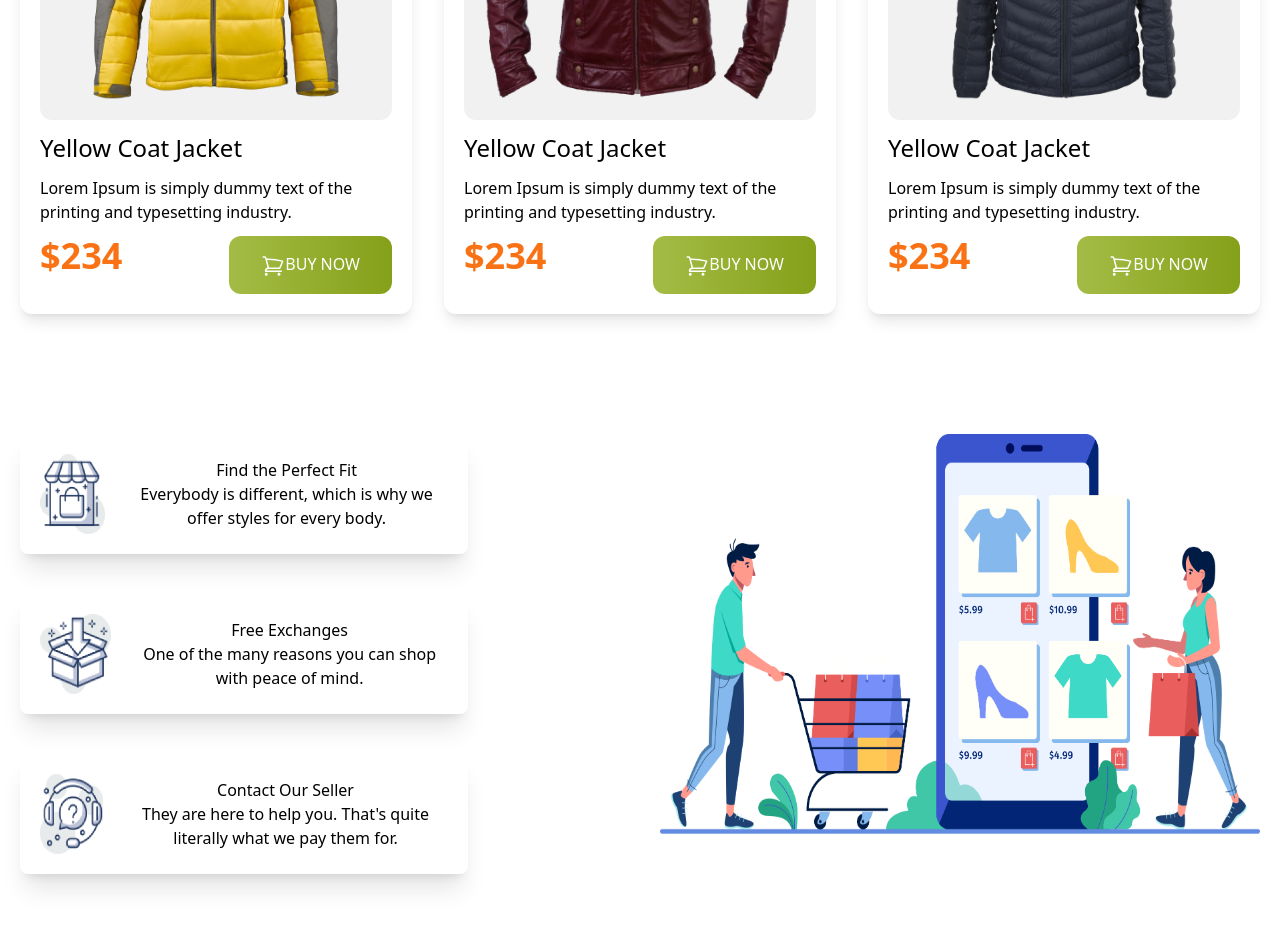
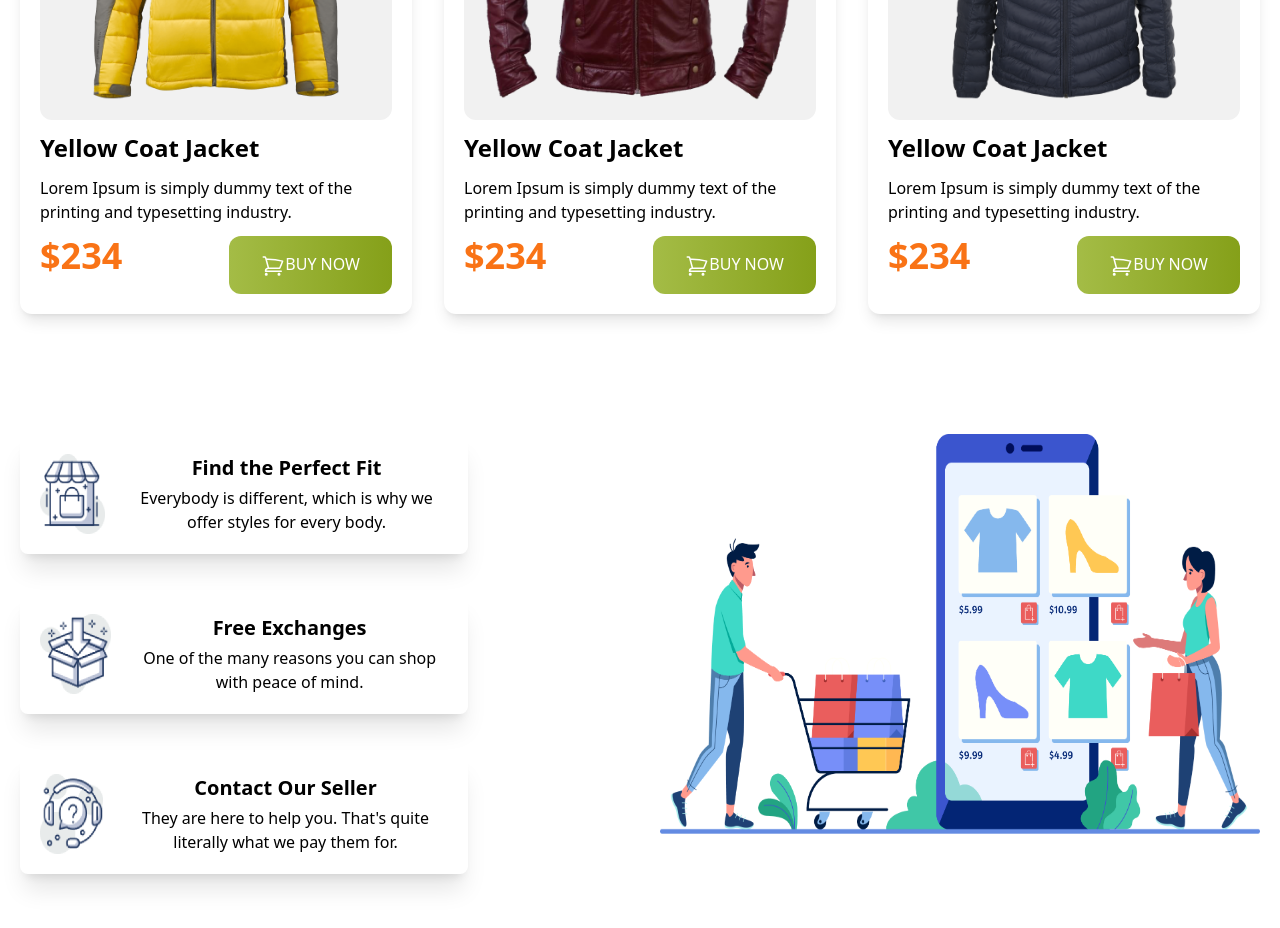
Before and after one commit to INDR0802/penguin-fashion, a plain HTML site: page index.html in a window 1280 px wide. Shown: the part 1760-2688 px from the top of the page. Drawn offline with nearby package versions, Linux system fonts and the light colour scheme.

Commit message:
font changes

```diff
--- a/index.html
+++ b/index.html
@@ -16,6 +16,7 @@
             font-family: "Bebas Neue";
         }
     </style>
+    <link rel="shortcut icon" href="icons/online-shopping.png" type="image/x-icon">
 </head>
 
 <body>
@@ -67,7 +68,7 @@
                     <div class="bg-[#F1F1F1] p-5 rounded-xl">
                         <img src="images/jacket-1.png" alt="">
                     </div>
-                    <h4 class="text-2xl">Yellow Coat Jacket </h4>
+                    <h4 class="text-2xl font-extrabold">Yellow Coat Jacket </h4>
                     <p>Lorem Ipsum is simply dummy text of the printing and typesetting industry.</p>
                     <div class="flex justify-between">
                         <h3 class="text-4xl font-extrabold text-orange-500">$234</h3>
@@ -85,7 +86,7 @@
                     <div class="bg-[#F1F1F1] p-5 rounded-xl">
                         <img src="images/jacket-2.png" alt="">
                     </div>
-                    <h4 class="text-2xl">Yellow Coat Jacket </h4>
+                    <h4 class="text-2xl font-extrabold">Yellow Coat Jacket </h4>
                     <p>Lorem Ipsum is simply dummy text of the printing and typesetting industry.</p>
                     <div class="flex justify-between">
                         <h3 class="text-4xl font-extrabold text-orange-500">$234</h3>
@@ -103,7 +104,7 @@
                     <div class="bg-[#F1F1F1] p-5 rounded-xl">
                         <img src="images/jacket-3.png" alt="">
                     </div>
-                    <h4 class="text-2xl">Yellow Coat Jacket </h4>
+                    <h4 class="text-2xl font-extrabold">Yellow Coat Jacket </h4>
                     <p>Lorem Ipsum is simply dummy text of the printing and typesetting industry.</p>
                     <div class="flex justify-between">
                         <h3 class="text-4xl font-extrabold text-orange-500">$234</h3>
@@ -127,7 +128,7 @@
                     <div class="bg-[#F1F1F1] p-5 rounded-xl">
                         <img src="images/jacket-4.png" alt="">
                     </div>
-                    <h4 class="text-2xl">Yellow Coat Jacket </h4>
+                    <h4 class="text-2xl font-extrabold">Yellow Coat Jacket </h4>
                     <p>Lorem Ipsum is simply dummy text of the printing and typesetting industry.</p>
                     <div class="flex justify-between">
                         <h3 class="text-4xl font-extrabold text-orange-500">$234</h3>
@@ -145,7 +146,7 @@
                     <div class="bg-[#F1F1F1] p-5 rounded-xl">
                         <img src="images/jacket-5.png" alt="">
                     </div>
-                    <h4 class="text-2xl">Yellow Coat Jacket </h4>
+                    <h4 class="text-2xl font-extrabold">Yellow Coat Jacket </h4>
                     <p>Lorem Ipsum is simply dummy text of the printing and typesetting industry.</p>
                     <div class="flex justify-between">
                         <h3 class="text-4xl font-extrabold text-orange-500">$234</h3>
@@ -163,7 +164,7 @@
                     <div class="bg-[#F1F1F1] p-5 rounded-xl">
                         <img src="images/jacket-6.png" alt="">
                     </div>
-                    <h4 class="text-2xl">Yellow Coat Jacket </h4>
+                    <h4 class="text-2xl font-extrabold">Yellow Coat Jacket </h4>
                     <p>Lorem Ipsum is simply dummy text of the printing and typesetting industry.</p>
                     <div class="flex justify-between">
                         <h3 class="text-4xl font-extrabold text-orange-500">$234</h3>
@@ -185,21 +186,21 @@
                 <div class="flex flex-col md:flex-row justify-center items-center p-5 rounded-lg shadow-xl max-w-md">
                     <div><img src="icons/house.png" alt="" class="h-20 w-20 md:mr-5"></div>
                     <div class="ml-5 text-center">
-                        <h2>Find the Perfect Fit</h2>
+                        <h2 class="font-extrabold text-xl mb-1">Find the Perfect Fit</h2>
                         <p>Everybody is different, which is why we offer styles for every body.</p>
                     </div>
                 </div>
                 <div class="flex flex-col md:flex-row justify-center items-center p-5 rounded-lg shadow-xl max-w-md">
                     <div><img src="icons/box.png" alt="" class="h-20 w-20 md:mr-5"></div>
                     <div class="ml-5 text-center">
-                        <h2>Free Exchanges</h2>
+                        <h2 class="font-extrabold text-xl mb-1">Free Exchanges</h2>
                         <p>One of the many reasons you can shop with peace of mind.</p>
                     </div>
                 </div>
                 <div class="flex flex-col md:flex-row justify-center items-center p-5 rounded-lg shadow-xl max-w-md">
                     <div><img src="icons/question.png" alt="" class="h-20 w-20 md:mr-5"></div>
                     <div class="ml-5 text-center">
-                        <h2>Contact Our Seller</h2>
+                        <h2 class="font-extrabold text-xl mb-1">Contact Our Seller</h2>
                         <p>They are here to help you. That's quite literally what we pay them for.</p>
                     </div>
                 </div>
```
Also changed, not shown: icons/online-shopping.png (added).
